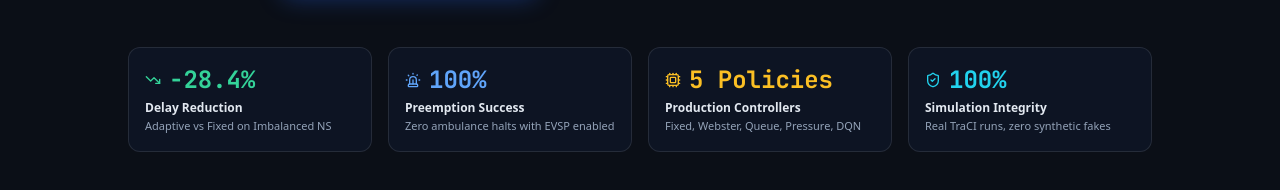
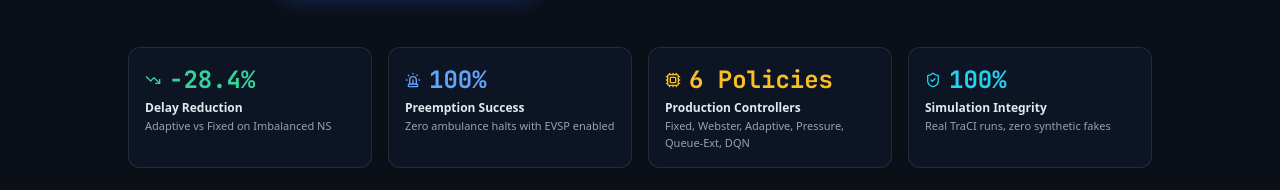
Before and after one commit to nikhil-0420/adaptive-traffic-signal-sumo, a React (Vite) app in the folder frontend/: page / in a window 1280 px wide. Shown: the part 736-926 px from the top of the page. Built offline with nearby package versions, Linux system fonts and the light colour scheme; no server answers.

Commit message:
fix(ui): polish landing page metrics and overview demo run navigation

```diff
--- a/frontend/src/views/LandingPageView.jsx
+++ b/frontend/src/views/LandingPageView.jsx
@@ -127,10 +127,10 @@ export function LandingPageView() {
           <div className="p-4 rounded-xl bg-slate-900/70 border border-white/10 backdrop-blur">
             <div className="flex items-center gap-2 text-amber-400 mb-1">
               <Cpu size={16} />
-              <span className="font-mono text-xl sm:text-2xl font-bold">5 Policies</span>
+              <span className="font-mono text-xl sm:text-2xl font-bold">6 Policies</span>
             </div>
             <div className="text-xs font-semibold text-slate-200">Production Controllers</div>
-            <div className="text-[11px] text-slate-400 mt-0.5">Fixed, Webster, Queue, Pressure, DQN</div>
+            <div className="text-[11px] text-slate-400 mt-0.5">Fixed, Webster, Adaptive, Pressure, Queue-Ext, DQN</div>
           </div>
 
           <div className="p-4 rounded-xl bg-slate-900/70 border border-white/10 backdrop-blur">
--- a/frontend/src/views/OverviewView.jsx
+++ b/frontend/src/views/OverviewView.jsx
@@ -138,6 +138,8 @@ export function OverviewView() {
     { id: 'imbalanced_ns_fixed_s1', label: 'Fixed Baseline • Imbalanced NS' },
     { id: 'imbalanced_ns_adaptive_s1_em_pri', label: 'EVSP Priority • Ambulance' },
     { id: 'surge_north_pressure_s1', label: 'Max-Pressure • Surge North' },
+    { id: 'surge_north_queue_extension_s1', label: 'Queue-Extension • Surge North' },
+    { id: 'imbalanced_ns_rl_dqn_s1', label: 'Deep Q-Network • Imbalanced NS' },
   ];
 
   return (
```
